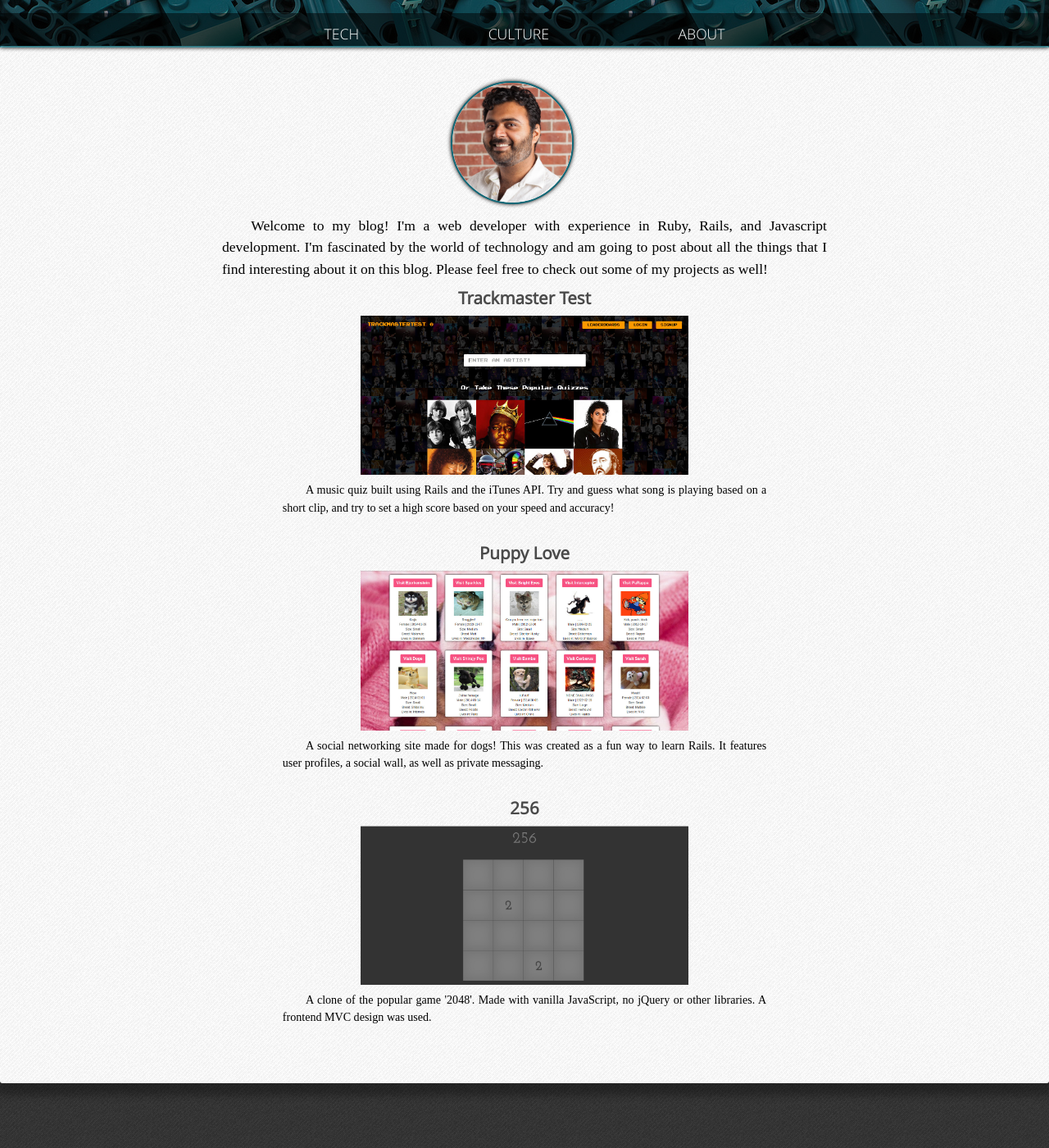
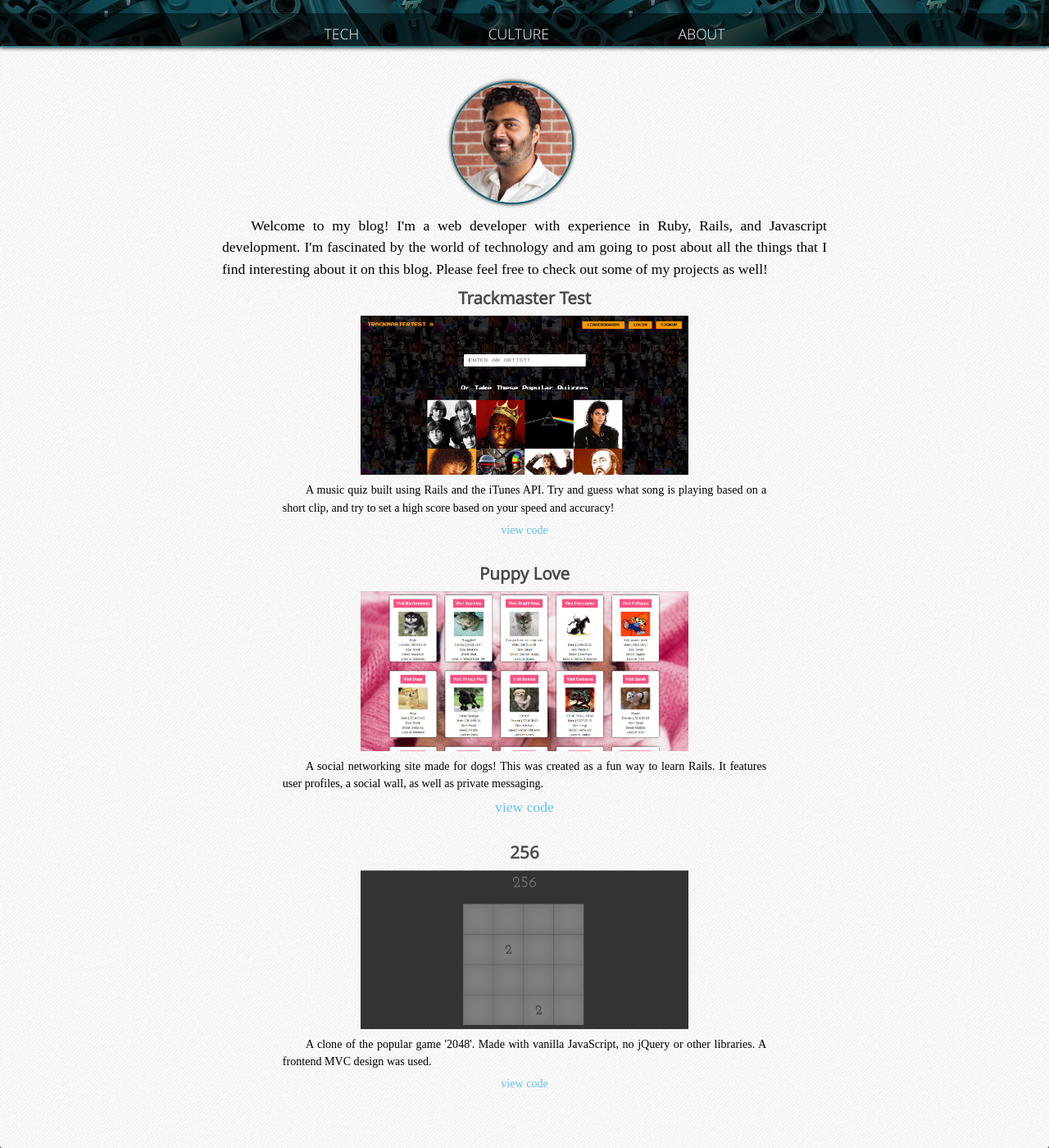
Before and after one commit to ShirajG/shirajg.github.io, a Jekyll site: the page built from index.html, in a window 1280 px wide and 1400 px high, scrolled down 144 px. Shown: the whole window at 82% size. Built offline with Jekyll 4.4.1, drawn with Linux system fonts in a browser that asks for light colours; nearby versions of some CDN libraries; some web fonts are replaced.

Commit message:
Add links to github repos

```diff
--- a/index.html
+++ b/index.html
@@ -19,6 +19,7 @@ layout: default
                 <p>
                     A music quiz built using Rails and the iTunes API. Try and guess what song is playing based on a short clip, and try to set a high score based on your speed and accuracy!
                 </p>
+            <a href="//github.com/ShirajG/sound_quiz">view code</a>
             </div>
         </div>
         <div class="project">
@@ -31,6 +32,7 @@ layout: default
                 A social networking site made for dogs! This was created as a fun way to learn Rails. It features user profiles, a social wall, as well as private messaging.
                 </p>
             </div>
+            <a href="//github.com/ShirajG/puppy-love">view code</a>
         </div>
         <div class="project">
             <a href="//js256.herokuapp.com">
@@ -41,6 +43,7 @@ layout: default
                <p>
                    A clone of the popular game '2048'. Made with vanilla JavaScript, no jQuery or other libraries. A frontend MVC design was used.
                </p>
+               <a href="//github.com/ShirajG/2048_clone">view code</a>
             </div>
         </div>
 
```
